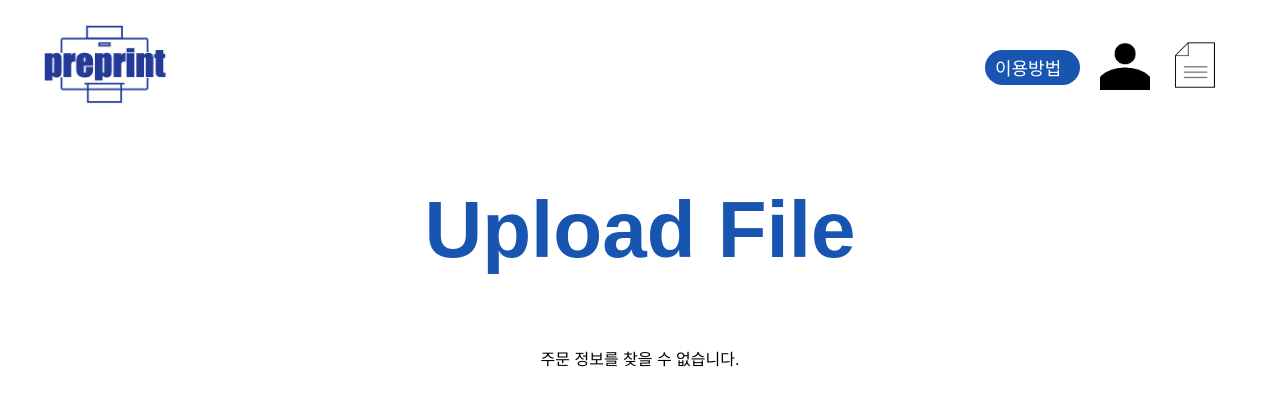
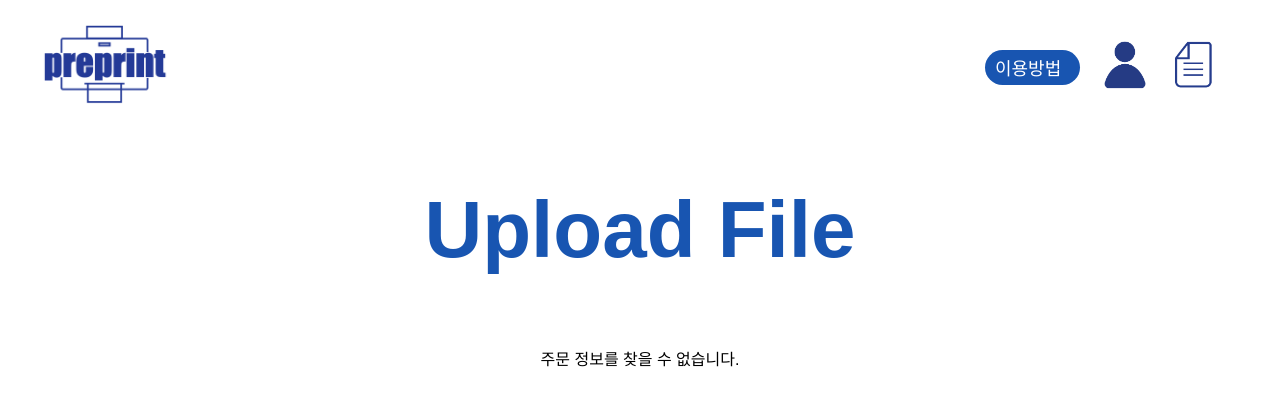
Before and after one commit to euntaek4187/preprint-cloud-service, a Django app: template templates/print_detail.html in a window 1280 px wide. Shown: the top 420 px of the page. Run offline with Django 4.2, Linux system fonts and the light colour scheme; the template is opened without the code that fills it, so the values that code supplies are empty.

Commit message:
1130-update-css

```diff
--- a/templates/main.html
+++ b/templates/main.html
@@ -24,10 +24,10 @@
                 <a class="introduce" href="/guide/">이용방법</a>
             </div>
             <a href="{% url 'preprint:mypage' %}">
-                <img class="mypage-image" src="{% static 'img/mypage.png' %}" alt="로고">
+                <img class="mypage-image" src="{% static 'img/mypage2.png' %}" alt="로고">
             </a>
             <a href="{% url 'preprint:cloud_history' %}">
-                <img class="cloud-image" src="{% static 'img/payment.png' %}" alt="로고">
+                <img class="cloud-image" src="{% static 'img/history.png' %}" alt="로고">
             </a>
         </div>
     </div>
```
Also changed, not shown: static/img/history.png (added), static/img/mypage2.png (added).
